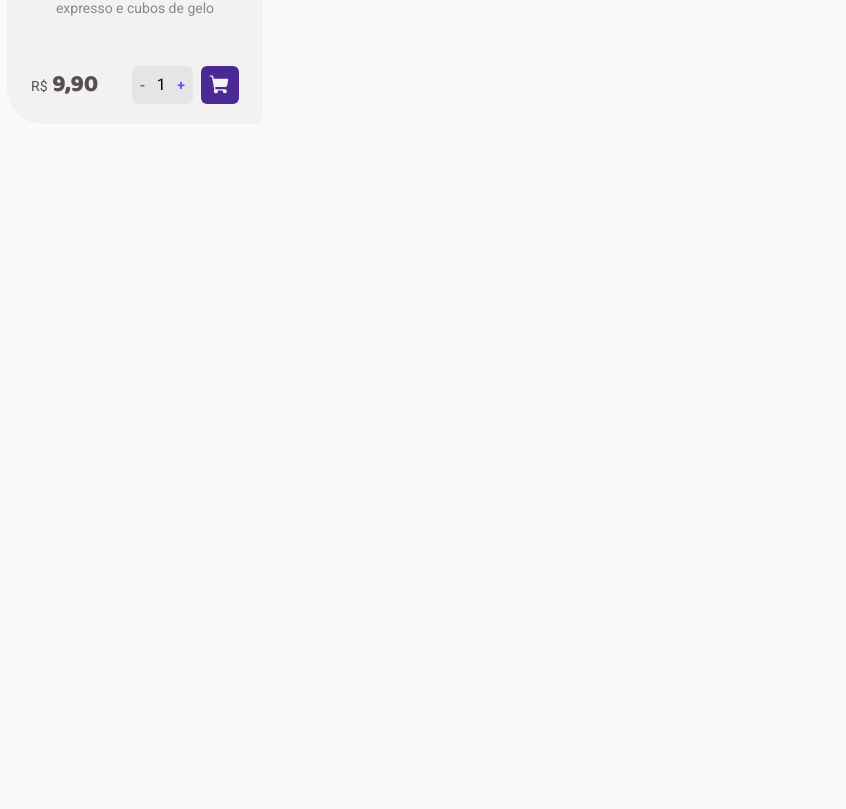
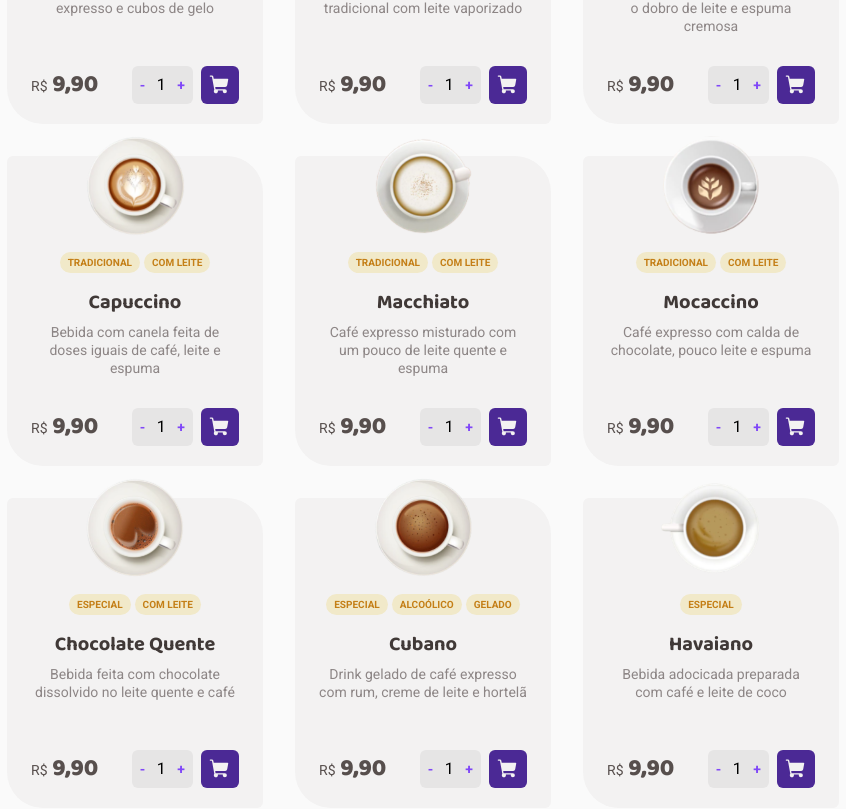
Before and after one commit to luarakerlen/coffee-delivery, a React (Vite) app: page / in a window 1280 px wide. Shown: the part 1331-2140 px from the top of the page, without its empty margins (153-999 px from the left). Before the commit the page ends 1487 px from the top, so only its background shows below. Built offline with nearby package versions, Linux system fonts and the light colour scheme.

Commit message:
chore: add others coffees

```diff
--- a/package.json
+++ b/package.json
@@ -13,6 +13,7 @@
     "react": "^18.2.0",
     "react-dom": "^18.2.0",
     "react-router-dom": "^6.8.1",
+    "react-uuid": "^2.0.0",
     "styled-components": "^5.3.6"
   },
   "devDependencies": {
--- a/src/data/coffees.ts
+++ b/src/data/coffees.ts
@@ -1,8 +1,9 @@
+import uuid from 'react-uuid';
 import { CoffeeInterface } from '../interfaces/coffee';
 
 export const coffees: CoffeeInterface[] = [
 	{
-		id: '1',
+		id: uuid(),
 		name: 'Expresso Tradicional',
 		description: 'O tradicional café feito com água quente e grãos moídos',
 		price: 9.9,
@@ -10,7 +11,7 @@ export const coffees: CoffeeInterface[] = [
 		imageName: 'expresso',
 	},
 	{
-		id: '2',
+		id: uuid(),
 		name: 'Expresso Americano',
 		description: 'Expresso diluído, menos intenso que o tradicional',
 		price: 9.9,
@@ -18,7 +19,7 @@ export const coffees: CoffeeInterface[] = [
 		imageName: 'americano',
 	},
 	{
-		id: '3',
+		id: uuid(),
 		name: 'Expresso Cremoso',
 		description: 'Café expresso tradicional com espuma cremosa',
 		price: 9.9,
@@ -26,11 +27,95 @@ export const coffees: CoffeeInterface[] = [
 		imageName: 'expresso-cremoso',
 	},
 	{
-		id: '4',
+		id: uuid(),
 		name: 'Expresso Gelado',
 		description: 'Bebida preparada com café expresso e cubos de gelo',
 		price: 9.9,
 		tags: ['tradicional', 'gelado'],
 		imageName: 'cafe-gelado',
 	},
+	{
+		id: uuid(),
+		name: 'Café com Leite',
+		description: 'Meio a meio de expresso tradicional com leite vaporizado',
+		price: 9.9,
+		tags: ['tradicional', 'com leite'],
+		imageName: 'cafe-com-leite',
+	},
+	{
+		id: uuid(),
+		name: 'Latte',
+		description:
+			'Uma dose de café expresso com o dobro de leite e espuma cremosa',
+		price: 9.9,
+		tags: ['tradicional', 'com leite'],
+		imageName: 'latte',
+	},
+	{
+		id: uuid(),
+		name: 'Capuccino',
+		description:
+			'Bebida com canela feita de doses iguais de café, leite e espuma',
+		price: 9.9,
+		tags: ['tradicional', 'com leite'],
+		imageName: 'capuccino',
+	},
+	{
+		id: uuid(),
+		name: 'Macchiato',
+		description:
+			'Café expresso misturado com um pouco de leite quente e espuma',
+		price: 9.9,
+		tags: ['tradicional', 'com leite'],
+		imageName: 'macchiato',
+	},
+	{
+		id: uuid(),
+		name: 'Mocaccino',
+		description: 'Café expresso com calda de chocolate, pouco leite e espuma',
+		price: 9.9,
+		tags: ['tradicional', 'com leite'],
+		imageName: 'mochaccino',
+	},
+	{
+		id: uuid(),
+		name: 'Chocolate Quente',
+		description: 'Bebida feita com chocolate dissolvido no leite quente e café',
+		price: 9.9,
+		tags: ['especial', 'com leite'],
+		imageName: 'chocolate-quente',
+	},
+	{
+		id: uuid(),
+		name: 'Cubano',
+		description:
+			'Drink gelado de café expresso com rum, creme de leite e hortelã',
+		price: 9.9,
+		tags: ['especial', 'alcoólico', 'gelado'],
+		imageName: 'cubano',
+	},
+	{
+		id: uuid(),
+		name: 'Havaiano',
+		description: 'Bebida adocicada preparada com café e leite de coco',
+		price: 9.9,
+		tags: ['especial'],
+		imageName: 'havaiano',
+	},
+	{
+		id: uuid(),
+		name: 'Árabe',
+		description: 'Bebida preparada com grãos de café árabe e especiarias',
+		price: 9.9,
+		tags: ['especial'],
+		imageName: 'arabe',
+	},
+	{
+		id: uuid(),
+		name: 'Irlandês',
+		description: 'Bebida a base de café, uísque irlandês, açúcar e chantilly',
+		price: 9.9,
+		tags: ['especial', 'alcoólico'],
+		imageName: 'irlandes',
+	},
 ];
--- a/src/pages/Home/components/Card/styles.ts
+++ b/src/pages/Home/components/Card/styles.ts
@@ -25,7 +25,6 @@ export const CardContainer = styled.div`
 
 	.name {
 		padding: 0 1.25rem;
-		text-transform: capitalize;
 		text-align: center;
 		font-family: 'Baloo 2', sans-serif;
 		font-weight: 700;
```
Also changed, not shown: 1 other file (tests, documents, lock files or other folders).
